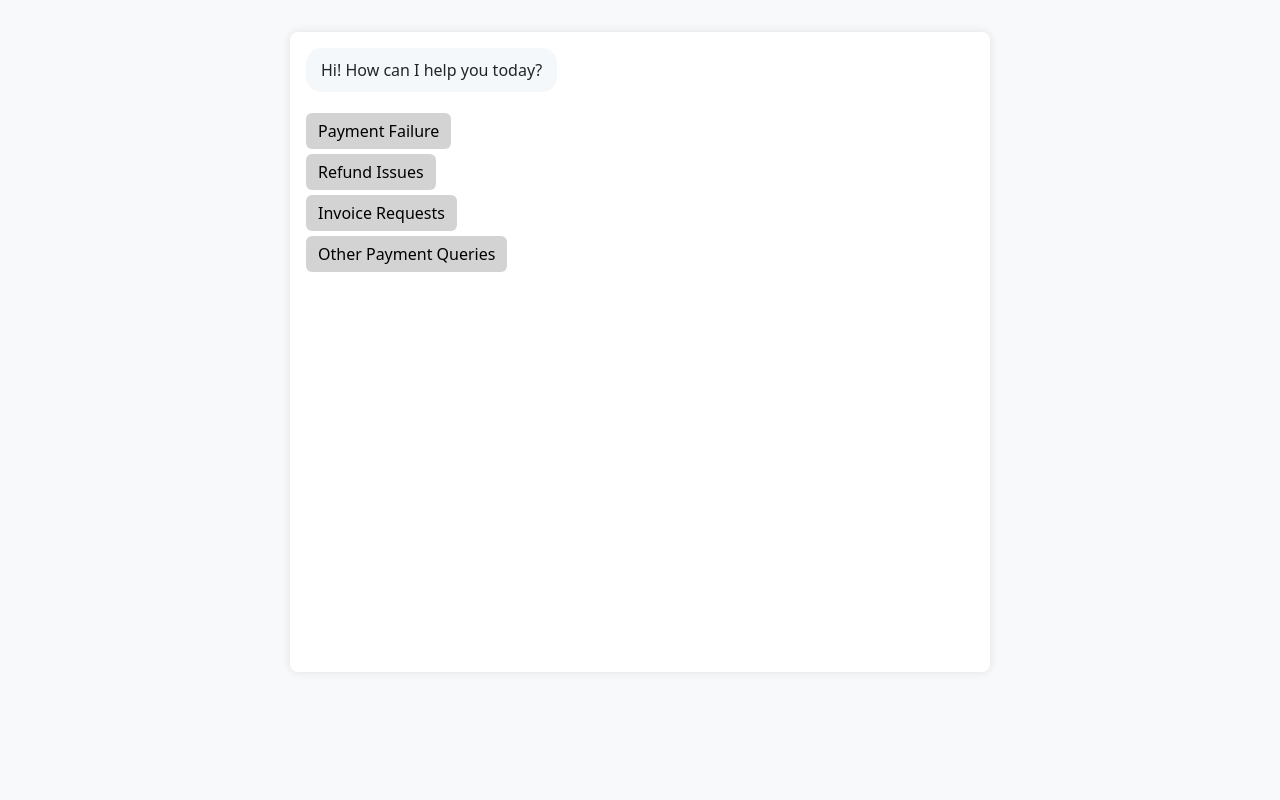
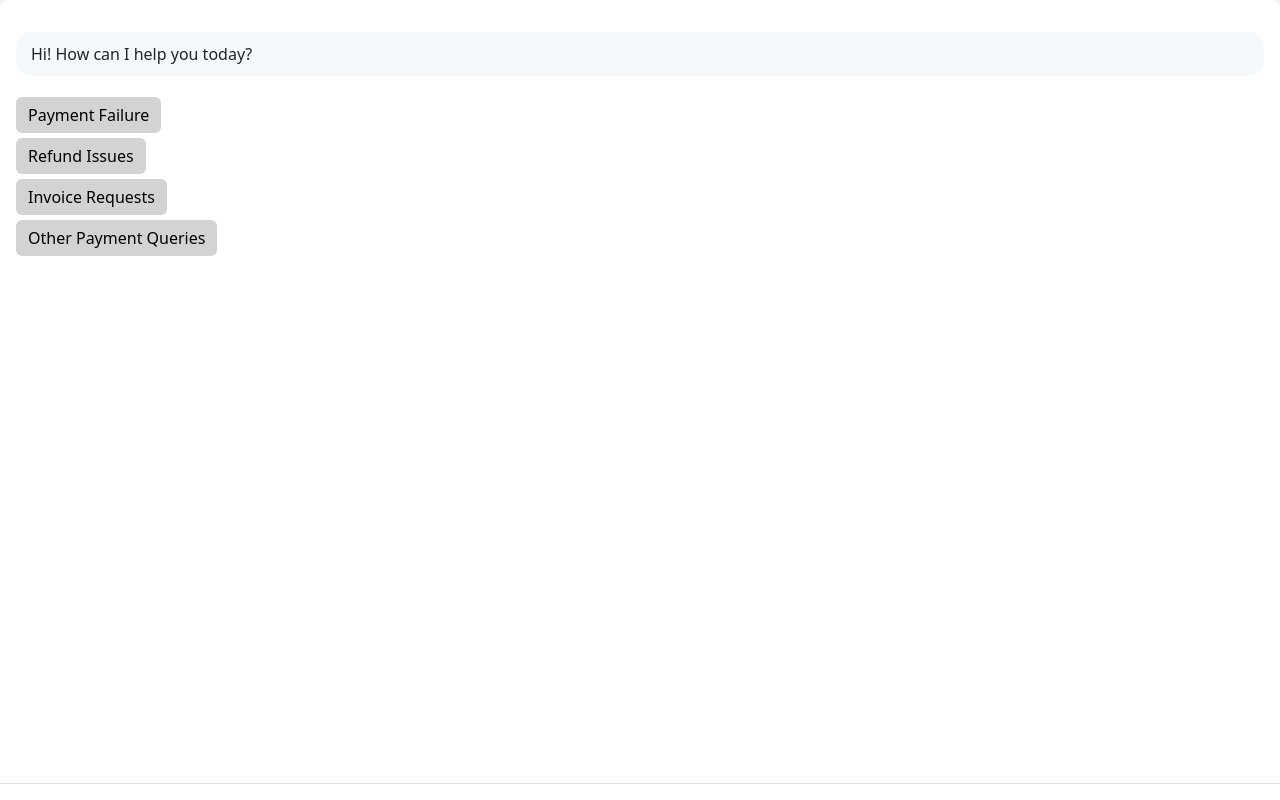
Before and after one commit to santosh12197/finalChatbot, a Django app: page / in a window 1280 px wide. Run offline with Django 5.2, Linux system fonts and the light colour scheme; the visitor is signed in with stand-in values (Sample User, id 1).

Commit message:
some alignments corrected for user

```diff
--- a/templates/chat.html
+++ b/templates/chat.html
@@ -5,58 +5,82 @@
     <title>Chatbot - Payment Support</title>
     <link href="https://cdn.jsdelivr.net/npm/bootstrap@5.3.0/dist/css/bootstrap.min.css" rel="stylesheet">
     <style>
-        body {
+       body {
             background-color: #f8f9fa;
+            margin: 0;
         }
+
         #chat-container {
-            max-width: 700px;
-            margin: 2rem auto;
             background: white;
-            border-radius: 8px;
-            padding: 1rem;
-            height: 80vh;
-            overflow-y: auto;
-            box-shadow: 0 0 10px rgba(0,0,0,0.1);
+            border-radius: 8px 8px 0 0;
+            box-shadow: 0 0 10px rgba(0, 0, 0, 0.1);
         }
-        .bot-message, .user-message, .support-message {
+
+        .bot-message,
+        .user-message,
+        .support-message {
             margin-bottom: 1rem;
-            max-width: 80%;
+            margin-top: 1rem;
+            /* max-width: 80%; */  /* commenting for full screen */
             padding: 10px 15px;
             border-radius: 15px;
         }
-        .bot-message, .support-message {
+
+        .bot-message,
+        .support-message {
             background-color: #f0f4f8a4;
             align-self: flex-start;
             text-align: left;
         }
+
         .user-message {
             background-color: #007bff;
             color: white;
             align-self: flex-end;
             text-align: right;
+            /* width: 50%; */          /*Occupy 50% width */
+            max-width: 50%;       /* Prevent growing beyond 50% */
+            width: fit-content;
+            word-wrap: break-word;
+            margin-left: auto;
         }
+
         .message-wrapper {
             display: flex;
             flex-direction: column;
         }
+
         .option-button {
             margin-top: 5px;
             margin-right: auto;
         }
+
         .btn-custom-grey {
             background-color: #d3d3d3;
             color: #000;
             border: none;
         }
-        #input-wrapper{
-            max-width: 80%;
+
+        #input-wrapper {
+            display: flex;
+            align-items: center;
+            gap: 10px;
         }
+
+        .chat-input {
+            flex: 1;
+        }
+
     </style>
 </head>
 <body>
-    <div id="chat-wrapper">
-        <div id="chat-container" class="d-flex flex-column" data-chat></div>
-    </div>
+    <div class="d-flex flex-column vh-100">
+        <!-- Chat messages -->
+        <div id="chat-container" class="flex-grow-1 overflow-auto p-3" data-chat></div>
+
+        <!-- Input field and Send button will be added dynamically by JS inside this -->
+        <div id="input-wrapper" class="p-2 border-top bg-white"></div>
+      </div>
     <script>
         const currentUserId = "{{ request.user.id }}";
       </script>
```
Also changed, not shown: static/js/chat.js (+9 -20 lines).
